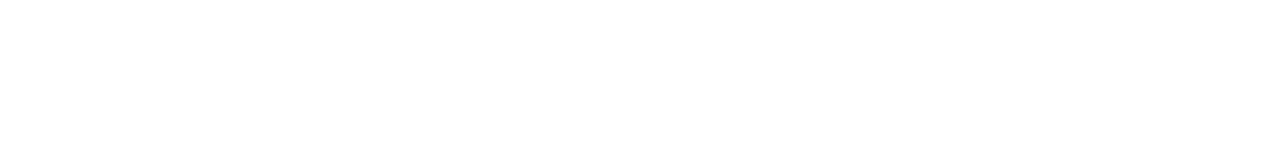
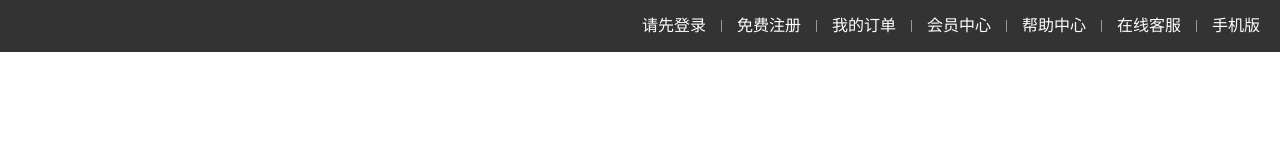
Before and after one commit to Yi-fantasy/StaticPage, a plain HTML site: page index.html in a window 1280 px wide. Drawn offline with Linux system fonts and the light colour scheme.

Commit message:
feat(shortcut): init shortcut page

```diff
--- a/css/common.css
+++ b/css/common.css
@@ -1,6 +1,28 @@
 /* --- 公共样式 --- */
 /* 版心宽度 */
 .w {
-  width: 1240;
+  width: 1240px;
   margin: 0 auto;
 }
+
+/* 页头 */
+.shortcut {
+  height: 52px;
+  background-color: #333;
+}
+.shortcut ul {
+  height: 52px;
+  display: flex;
+  justify-content: flex-end;
+  align-items: center;
+}
+.shortcut li a {
+  color: #fff;
+}
+
+.shortcut .line {
+  width: 1px;
+  height: 12px;
+  background-color: #999;
+  margin: 0 15px;
+}
--- a/index.html
+++ b/index.html
@@ -14,8 +14,28 @@
     <link rel="stylesheet" href="./css/base.css" />
     <link rel="stylesheet" href="./css/common.css" />
     <link rel="stylesheet" href="./css/index.css" />
-
-    <!-- yljsdzz -->
   </head>
-  <body></body>
+  <body>
+    <!-- 1. 网页头部 -->
+    <!-- 1.1 快捷导航部分 -->
+    <div class="shortcut">
+      <div class="w">
+        <ul>
+          <li><a href="#">请先登录</a></li>
+          <li class="line"></li>
+          <li><a href="#">免费注册</a></li>
+          <li class="line"></li>
+          <li><a href="#">我的订单</a></li>
+          <li class="line"></li>
+          <li><a href="#">会员中心</a></li>
+          <li class="line"></li>
+          <li><a href="#">帮助中心</a></li>
+          <li class="line"></li>
+          <li><a href="#">在线客服</a></li>
+          <li class="line"></li>
+          <li><a href="#">手机版</a></li>
+        </ul>
+      </div>
+    </div>
+  </body>
 </html>
```
